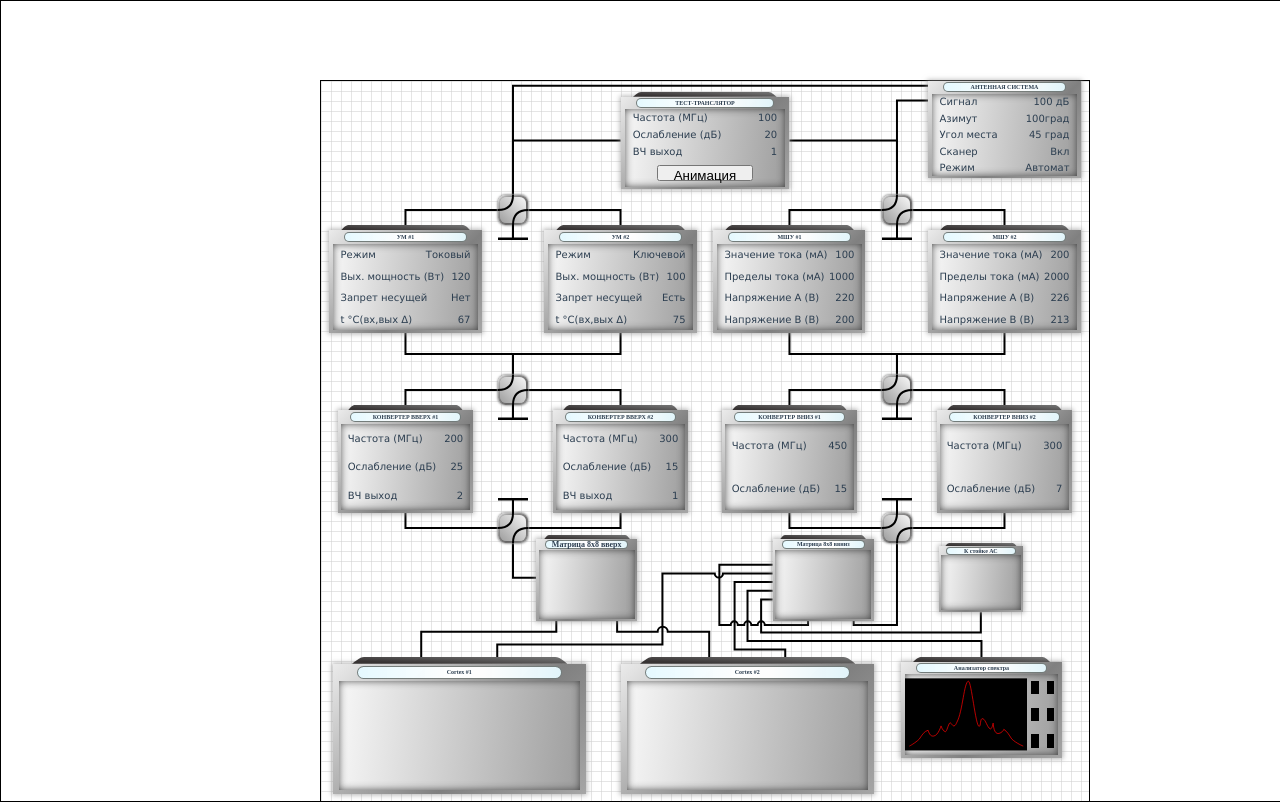
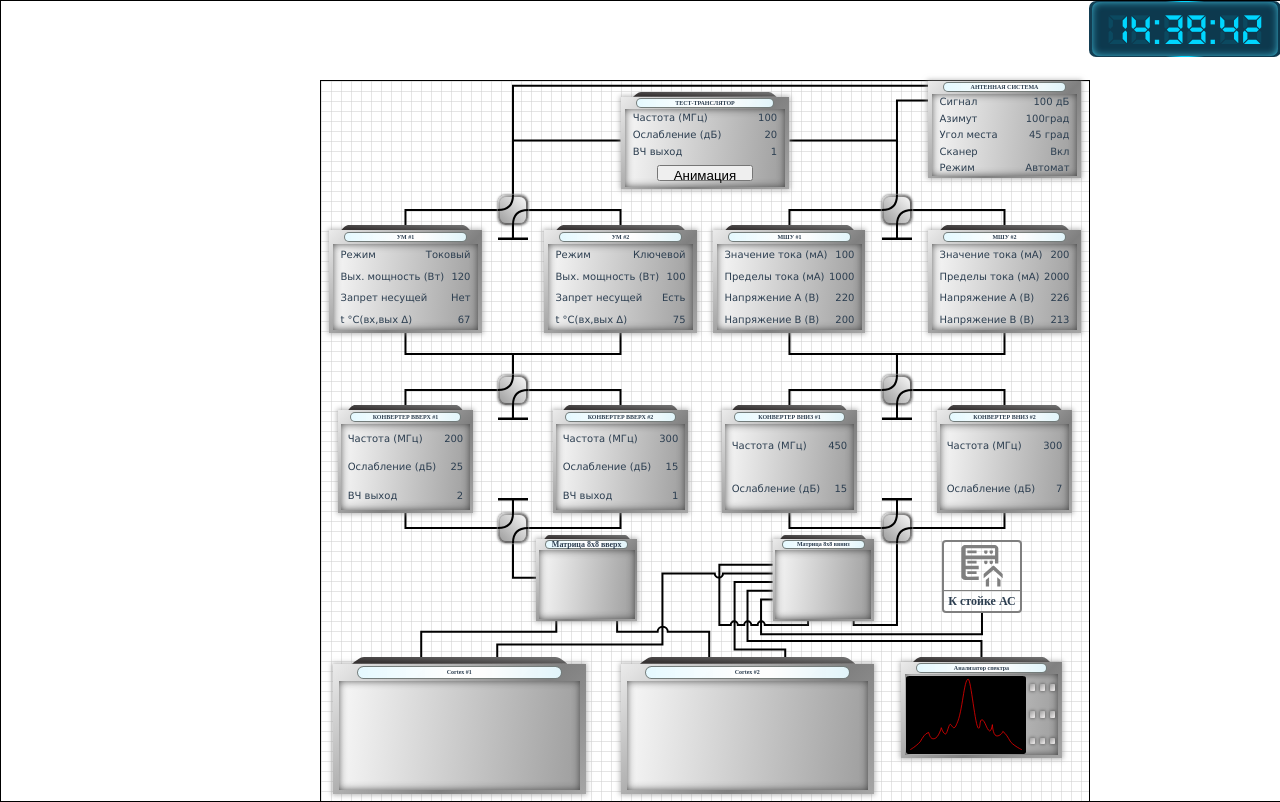
Before and after one commit to skyhell1301/VueComponents, a Vue app: page / in a window 1280 px wide. Built offline with nearby package versions, Linux system fonts and the light colour scheme; no server answers.

Commit message:
add ClockComponent.vue

```diff
--- a/src/App.vue
+++ b/src/App.vue
@@ -1,14 +1,18 @@
 <template>
   <div id="app">
-    <ContainerDeviceComponent></ContainerDeviceComponent>
+    <ContainerDeviceComponent class="container-device"></ContainerDeviceComponent>
+    <ContainerControlAndIndicationComponent class="container-control-and-indication"></ContainerControlAndIndicationComponent>
   </div>
 </template>
 
 <script>
 import ContainerDeviceComponent from './components/Devices/ContainerDeviceComponent'
+import ContainerControlAndIndicationComponent
+  from './components/ControlAndIndication/ContainerControlAndIndicationComponent'
 export default {
   name: 'App',
   components: {
+    ContainerControlAndIndicationComponent,
     ContainerDeviceComponent
   }
 }
@@ -38,4 +42,15 @@ body {
   height: 100%;
   border: 1px solid black;
 }
+
+.container-device {
+  grid-column: 2;
+  grid-row: 2;
+}
+
+.container-control-and-indication {
+  grid-row-start: 1;
+  grid-row-end: 3;
+  grid-column: 3;
+}
 </style>
--- /dev/null
+++ b/src/components/ControlAndIndication/ClockComponent.vue
@@ -0,0 +1,130 @@
+<template>
+  <div class="clock-container">
+    <div id="rotate-background" class="rotate-background"></div>
+    <div class="background-clock">
+      <div class="time time-back">00:00:00</div>
+      <div class="time">{{time}}</div>
+    </div>
+  </div>
+</template>
+
+<script>
+import {gsap} from 'gsap'
+export default {
+  name: 'ClockComponent',
+  data () {
+    return {
+      time: '',
+      timer: ''
+    }
+  },
+  methods: {
+    updateTime () {
+      let cd = new Date()
+      this.time = this.zeroPadding(cd.getHours(), 2) + ':' + this.zeroPadding(cd.getMinutes(), 2) + ':' + this.zeroPadding(cd.getSeconds(), 2)
+    },
+    zeroPadding (num, digit) {
+      let zero = ''
+      for (let i = 0; i < digit; i++) {
+        zero += '0'
+      }
+      return (zero + num).slice(-digit)
+    }
+  },
+  mounted () {
+    this.timer = setInterval(this.updateTime, 1000)
+    gsap.to('#rotate-background', {duration: 10, repeat: -1, rotation: 360, ease: 'linear'})
+  }
+}
+</script>
+
+<style scoped>
+@font-face {
+  font-family: "LCD";
+  src: local("LCD"),
+  url(../../assets/fonts/9299.ttf) format("truetype");
+}
+
+.clock-container {
+  overflow: hidden;
+  display: grid;
+  width: 100%;
+  height: 100%;
+  font-family: LCD;
+  color: #00d6ff;
+  border-radius: 7px;
+}
+.rotate-background {
+  z-index: 1;
+  grid-row: 1;
+  grid-column: 1;
+  width: 200%;
+  height: 800%;
+  justify-self: center;
+  align-self: center;
+  background:  linear-gradient(to right, rgba(13,57,78,1) 0%, rgba(13,57,78,1) 45%, rgba(0,213,255,0.98) 49%, rgba(0,213,255,1) 51%, rgba(13,57,78,0.98) 55%, rgba(13,57,78,0.96) 100%);
+}
+.background-clock {
+  box-shadow: inset 0px 0px 8px -1px #47d0ee;
+  z-index: 2;
+  grid-row: 1;
+  grid-column: 1;
+  display: grid;
+  background: #0d394e;
+  border-radius: 7px;
+  width: 97%;
+  height: 95%;
+  justify-self: center;
+  align-self: center;
+}
+.time {
+  grid-row: 1;
+  grid-column: 1;
+  justify-self: center;
+  align-self: center;
+}
+
+.time-back {
+  opacity: .1;
+}
+@media (max-width: 3000px) {
+  .clock-container {
+    font-size: 65px;
+  }
+}
+@media (max-width: 1920px) {
+  .clock-container {
+    font-size: 65px;
+  }
+}
+@media (max-width: 1850px) {
+  .clock-container {
+    font-size: 60px;
+  }
+}
+@media (max-width: 1700px) {
+  .clock-container {
+    font-size: 55px;
+  }
+}
+@media (max-width: 1600px) {
+  .clock-container {
+    font-size: 50px;
+  }
+}
+@media (max-width: 1400px) {
+  .clock-container {
+    font-size: 45px;
+  }
+}
+@media (max-width: 1200px) {
+  .clock-container {
+    font-size: 40px;
+  }
+}
+@media (max-width: 1000px) {
+  .clock-container {
+    font-size: 35px;
+  }
+}
+</style>
--- /dev/null
+++ b/src/components/ControlAndIndication/ContainerControlAndIndicationComponent.vue
@@ -0,0 +1,29 @@
+<template>
+  <div class="container-control-and-indication">
+<!--    <iframe src="https://youtu.be/VTIEvm_9CH4" width="100%" height="100%"></iframe>-->
+    <ClockComponent class="clock"></ClockComponent>
+  </div>
+</template>
+
+<script>
+import ClockComponent from './ClockComponent'
+export default {
+  name: 'ContainerControlAndIndicationComponent',
+  components: {ClockComponent}
+}
+</script>
+
+<style scoped>
+.container-control-and-indication {
+  width: 100%;
+  height: 100%;
+  display: grid;
+  grid-template-rows: 7% 10% 13% 10% 10% 10% 30% 13% 7%;
+  justify-items: center;
+  align-items: center;
+}
+.clock {
+  width: 100%;
+  height: 100%;
+}
+</style>
--- a/src/components/Devices/ContainerDeviceComponent.vue
+++ b/src/components/Devices/ContainerDeviceComponent.vue
@@ -267,9 +267,7 @@
     <DeviceDisplayComponent id="spectrum-analyzer-id" title-device="Анализатор спектра" class="spectrum-analyzer">
       <SpectrumAnalyserDisplayComponent/>
     </DeviceDisplayComponent>
-    <DeviceDisplayComponent id="as-stoyka-id" title-device="К стойке АС" class="as-stoyka">
-      <div style="height: 100px; width: 100%"></div>
-    </DeviceDisplayComponent>
+    <StandAntannaSystemComponent id="as-stoyka-id" class="as-stoyka"></StandAntannaSystemComponent>
     <SwitchComponent id="switch-id-1" class="switch-1"
                      @onComplete="continueAnimation('switch_1ToAmplifier_1Line')"
                      ref="switch_1"
@@ -313,6 +311,7 @@ import DisplayParametersComponent from './DisplayParametersComponent'
 import SwitchComponent from './SwitchComponent'
 import GroundComponent from './GroundComponent'
 import SpectrumAnalyserDisplayComponent from './SpectrumAnalyserDisplayComponent'
+import StandAntannaSystemComponent from './StandAntannaSystemComponent'
 
 export default {
   name: 'ContainerDeviceComponent',
@@ -765,6 +764,7 @@ export default {
     }
   },
   components: {
+    StandAntannaSystemComponent,
     SpectrumAnalyserDisplayComponent,
     GroundComponent,
     PopUpWindow,
@@ -829,8 +829,6 @@ export default {
 <style scoped>
 .device-container {
   z-index: 1;
-  grid-column: 2;
-  grid-row: 2;
   border: 1px solid black;
   display: grid;
   grid-template-rows: 15% 5% 15% 10% 15% 3% 12% 5% 20%;
@@ -962,11 +960,11 @@ export default {
   grid-column: 6;
   grid-row: 7;
   height: 80%;
-  width: 50%;
+  width: 45%;
   align-self: start;
   justify-self: start;
-  margin-left: 11%;
-  margin-top: 5%;
+  margin-left: 13%;
+  margin-top: 3%;
 }
 
 .switch-1{
--- a/src/components/Devices/SpectrumAnalyserDisplayComponent.vue
+++ b/src/components/Devices/SpectrumAnalyserDisplayComponent.vue
@@ -1,6 +1,6 @@
 <template>
   <div class="spectrum-analyser-container">
-    <svg class="spectrum" viewBox="0 0 170 100">
+    <svg class="spectrum" viewBox="0 0 170 100" preserveAspectRatio="none">
       <rect width="100%" height="100%" fill="black"/>
       <path d="M 6 94 C 6 94 14 90 20 84 C 24 78 26.466 73.581 32 72 C 34 78 35.792 80.717 40 80 C 46.2 78.944 50 66 50 66 C 50 66 52.667 74 56 74 C 58 74 60 64 62 62 C 63.7 60.3 65.629 66.393 68 66 C 70.193 65.637 71.004 62.665 72.06 60.709 C 80 46 82 4 88 4 C 92 4 98 66 102.654 66.631 C 105.728 67.048 103.548 54.648 108 56 C 111.94 57.196 114 68 118 70 C 120.686 71.343 122.269 62.066 122.269 62.066 C 122.269 62.066 122.818 74.56 127.574 76.253 C 131.029 77.483 136 74 137.073 70.702 C 142 74 144 78 148 84 C 154 90 164 94 164 94"
             fill="none"
@@ -15,6 +15,9 @@
       <div class="button-4 buttons"></div>
       <div class="button-5 buttons"></div>
       <div class="button-6 buttons"></div>
+      <div class="button-7 buttons"></div>
+      <div class="button-8 buttons"></div>
+      <div class="button-9 buttons"></div>
     </div>
   </div>
 </template>
@@ -35,8 +38,9 @@ export default {
   align-items: center;
 }
 .spectrum {
-  height: 100%;
-  width: 100%;
+  border-radius: 3%;
+  height: 97%;
+  width: 98%;
   grid-column: 1;
 }
 
@@ -45,39 +49,16 @@ export default {
   height: 100%;
   grid-column: 2;
   display: grid;
-  grid-template-columns: 50% 50%;
+  grid-template-columns: 33% 33% 33%;
   grid-template-rows: 33% 33% 33%;
 }
-.button-1 {
-  grid-row: 1;
-  grid-column: 1;
-}
-.button-2 {
-  grid-row: 1;
-  grid-column: 2;
-}
-.button-3 {
-  grid-row: 2;
-  grid-column: 1;
-}
-.button-4 {
-  grid-row: 2;
-  grid-column: 2;
-}
-.button-5 {
-  grid-row: 3;
-  grid-column: 1;
-}
-.button-6 {
-  grid-row: 3;
-  grid-column: 2;
-}
-
 .buttons {
   justify-self: center;
   align-self: center;
-  background: black;
-  height: 50%;
-  width: 50%;
+  background: linear-gradient(135deg, rgb(158, 158, 158) 0%, rgb(243, 240, 240) 100%);
+  box-shadow: 0px 0px 3px 1px rgba(0,0,0,0.3);
+  height: 25%;
+  width: 55%;
+  border-radius: 20%;
 }
 </style>
--- /dev/null
+++ b/src/components/Devices/StandAntannaSystemComponent.vue
@@ -0,0 +1,45 @@
+<template>
+  <div class="stand-as-container">
+    <svg class="svg-stand" viewBox="0 0 80 80">
+      <path d="M 13 50 L 30 50 L 30 55 L 13 55 Z M 13 31 L 30 31 L 30 36 L 13 36 Z M 13 12 L 30 12 L 30 17 L 13 17 Z M 34 66 L 8 66 C 8 66 6 66 4 64 C 2 62 2 60 2 60 L 2 8 C 2 8 2 6 4 4 C 6 2 8 2 8 2 L 64 2 C 64 2 66 2 68 4 C 70 6 70 8 70 8 L 70 36 L 63.89 36.005 L 63.955 27.928 L 9.909 27.928 L 10 40 L 33.944 40.142 L 34.01 46.249 L 10.041 46.249 L 10 57 C 10 57 10 58 11 59 C 12 60 13 60 13 60 L 34.076 59.909 Z M 10 21 L 64 21 L 64 8 L 10 8 Z M 54 31 L 60 31 L 60 35 C 60 35 59 37 57 37 C 55 37 54 35 54 35 Z M 44 31 L 50 31 L 50 35 C 50 35 49 37 47 37 C 45 37 44 35 44 35 Z M 44 12 L 50 12 L 50 16 C 50 16 49 18 47 18 C 45 18 44 16 44 16 Z M 54 12 L 60 12 L 60 16 C 60 16 59 18 57 18 C 55 18 54 16 54 16 Z M 43 55 L 60 40 L 62 40 L 78 55 L 78 63 L 61 48 L 43 63 Z M 53 61 L 53 78 L 47 78 L 47 66 Z M 74 66 L 74 78 L 68 78 L 68 61 Z"
+            fill="rgb(127, 127, 127)"
+      />
+    </svg>
+    <div class="border-div"></div>
+    <div class="stand-title">К стойке АС</div>
+  </div>
+</template>
+
+<script>
+export default {
+  name: 'StandAntannaSystemComponent'
+}
+</script>
+
+<style scoped>
+.stand-as-container {
+  font-family: "sans-serif";
+  font-size: 12px;
+  font-weight: bold;
+  display: grid;
+  grid-template-rows: 70% 3% 27%;
+  justify-items: center;
+  align-items: center;
+  border: 2px solid rgb(127, 127, 127);
+  border-radius: 5%;
+}
+.svg-stand {
+  width: 100%;
+  height: 90%;
+}
+.border-div {
+  width: 100%;
+  height: 100%;
+  border-top: 1px solid rgb(127, 127, 127);
+}
+.stand-title {
+  margin-top: 5%;
+  width: 100%;
+  height: 100%;
+}
+</style>
--- a/src/main.js
+++ b/src/main.js
@@ -4,17 +4,13 @@ import Vue from 'vue'
 import App from './App'
 import router from './router'
 
-import VAnimateCss from 'animate.css/animate.css'
-
 Vue.config.productionTip = false
-Vue.use(VAnimateCss)
 /* eslint-disable no-new */
 new Vue({
   el: '#app',
   router,
   components: {
-    App,
-    VAnimateCss
+    App
   },
   template: '<App/>'
 })
```
Also changed, not shown: src/assets/fonts/9299.ttf (added).
